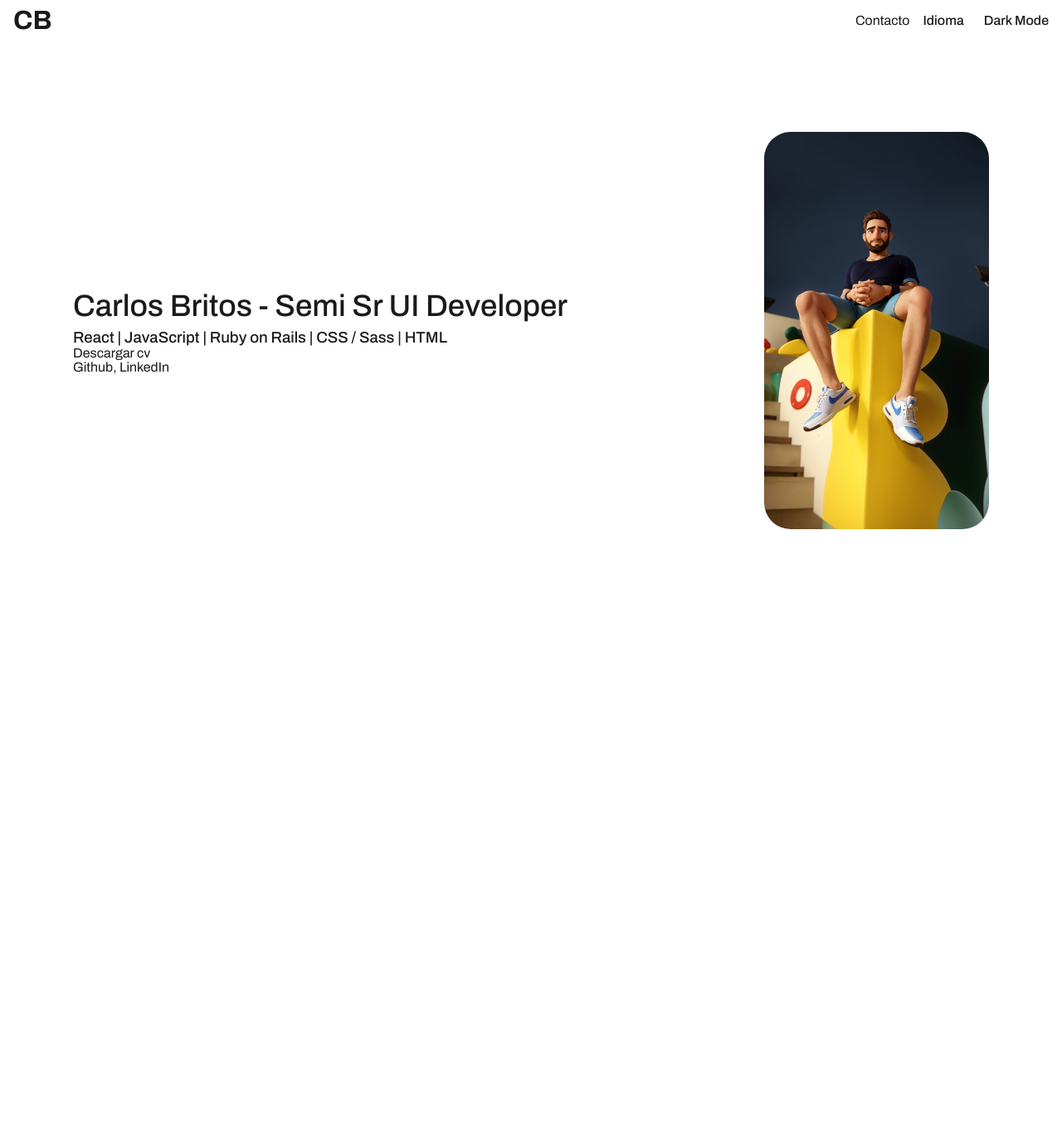
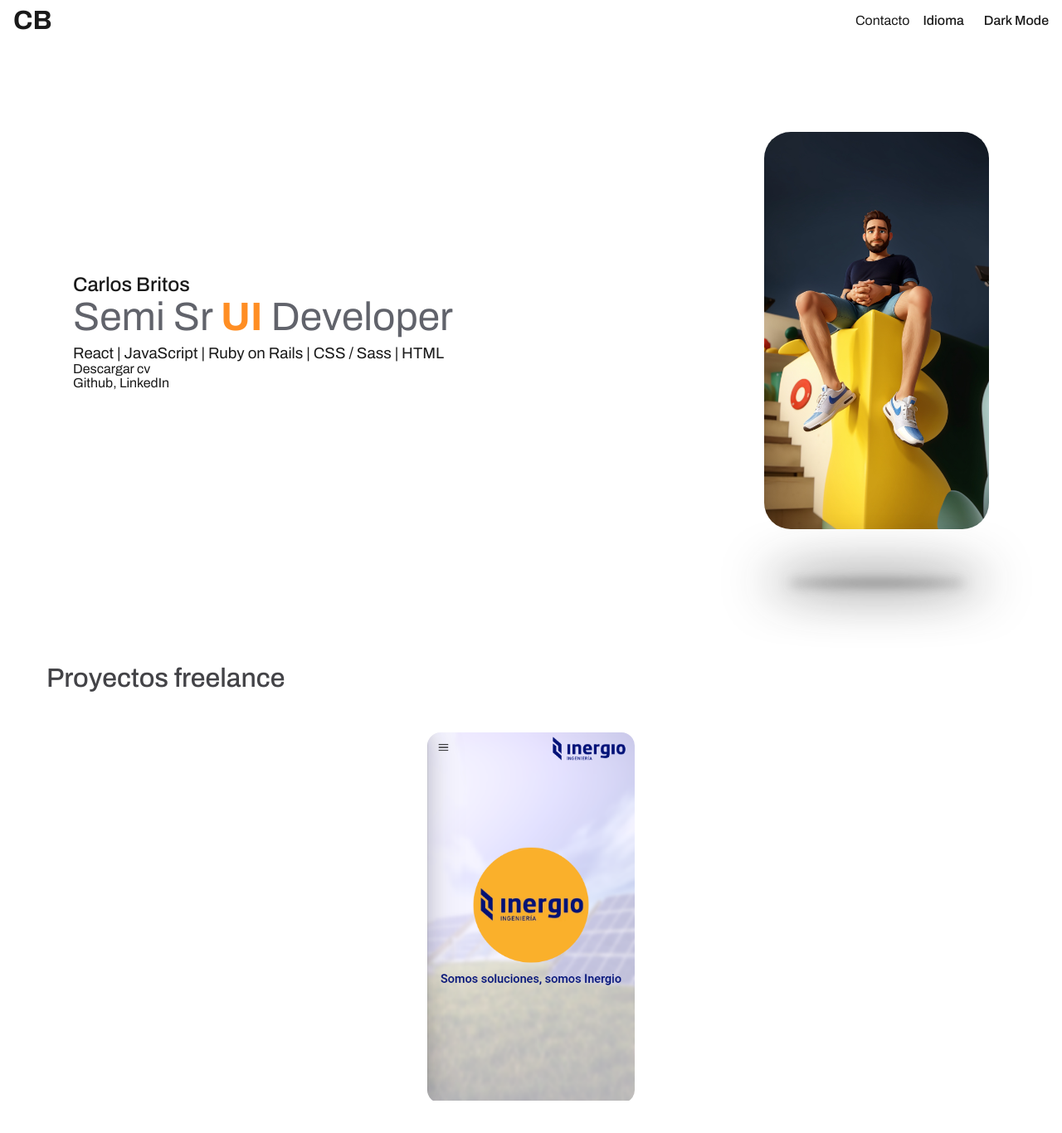
Before and after one commit to carlos-britos/portfolio, a React (Vite) app: page / in a window 1280 px wide. Shown: the top 1366 px of the page at 83% size. Before the commit the page ends 800 px from the top, so only its background shows below. Built offline with nearby package versions, Linux system fonts and the light colour scheme.

Commit message:
Add first section

```diff
--- a/index.html
+++ b/index.html
@@ -1,5 +1,5 @@
 <!doctype html>
-<html lang="en">
+<html lang="es">
   <head>
     <meta charset="UTF-8" />
     <link rel="icon" type="image/svg+xml" href="/vite.svg" />
--- a/src/assets/scss/abstracts/_variables.scss
+++ b/src/assets/scss/abstracts/_variables.scss
@@ -17,6 +17,21 @@
 	--primary-900: #0618ac;
 	--primary-950: #001278;
 
+	--neutral-50: #f5f5f6;
+	--neutral-100: #e5e6e8;
+	--neutral-200: #cecfd3;
+	--neutral-300: #acaeb4;
+	--neutral-400: #83858d;
+	--neutral-500: #61636b;
+	--neutral-600: #595b61;
+	--neutral-700: #4c4d52;
+	--neutral-700-op-70: #1d1e20b3;
+	--neutral-800: #434347;
+	--neutral-900: #3b3b3e;
+	--neutral-950: #242428;
+
+	--accent: #ff8e24;
+
 	--bg-transparent: #ccdbff80;
 	--bg-transparent-90: #ccdbffe6;
 
--- a/src/assets/scss/views/_home.scss
+++ b/src/assets/scss/views/_home.scss
@@ -18,12 +18,65 @@
         font-size: 2.3rem;
         margin-bottom: 0.5rem;
         font-weight: 500;
+
+        .name {
+          font-size: 1.5rem;
+        }
+
+        .range {
+          font-weight: 400;
+          color: var(--neutral-500);
+          font-size: 3rem;
+
+          .ui {
+            font-weight: 700;
+            color: var(--accent);
+            display: inline-block;
+            transition: .5s;
+          }
+
+          &:hover {
+            .ui {
+              transform: translateY(-10px);
+            }
+          }
+        }
       }
 
       &__description {
         color: var(--lt-color-gray-600);
-        font-weight: 500;
+        font-weight: 400;
       }
+    }
+  }
+
+  &__img {
+    position: relative;
+
+    &::before,
+    &::after {
+      content: "";
+      position: absolute;
+      border-radius: 50%;
+
+    }
+
+    &::before {
+      width: 100%;
+      height: 20px;
+      background: hsl(0deg 0% 10% / 80%);
+      bottom: -70px;
+      filter: blur(30px);
+    }
+
+    &::after {
+      width: 80%;
+      height: 6px;
+      background: hsl(0deg 0% 20% / 70%);
+      bottom: -65px;
+      filter: blur(7px);
+      left: 50%;
+      transform: translateX(-50%);
     }
   }
 
--- a/src/assets/scss/views/_index_views.scss
+++ b/src/assets/scss/views/_index_views.scss
@@ -1 +1,2 @@
-@use './home'
+@use './home';
+@use './proyects';
--- /dev/null
+++ b/src/assets/scss/views/_proyects.scss
@@ -0,0 +1,74 @@
+.proyects {
+  &__title {
+    max-width: 1200px;
+    margin: auto;
+    padding: 0 1rem;
+    font-size: 2rem;
+    font-weight: 500;
+    color: var(--neutral-800);
+  }
+
+  .cards {
+    margin-top: 3rem;
+
+    margin-bottom: 10rem;
+
+    .wrapper {
+      display: flex;
+      justify-content: center;
+
+      .card {
+        position: relative;
+        overflow: hidden;
+        border-radius: 1rem;
+
+        img {
+          // border-radius: 1rem;
+          max-width: 250px;
+          transition: .4s;
+        }
+
+        .info {
+          position: absolute;
+          width: 100%;
+          height: 100%;
+          background: var(--neutral-700-op-70);
+          top: 0;
+          left: 0;
+          border-radius: 1rem;
+          backdrop-filter: blur(5px);
+          display: flex;
+          flex-direction: column;
+          color: var(--white);
+          padding: 1rem;
+          transition: .4s;
+          opacity: 0;
+          pointer-events: none;
+
+          &__title {
+            margin-top: auto;
+            font-size: 2rem;
+            font-weight: 600;
+            margin-bottom: 1rem;
+          }
+
+          &__description {
+            color: var(--neutral-200);
+            margin-bottom: 1rem;
+          }
+        }
+
+        &:hover {
+          img {
+            transform: scale(1.1);
+            filter: saturate(0.3);
+          }
+
+          .info {
+            opacity: 1;
+          }
+        }
+      }
+    }
+  }
+}
--- a/src/components/views/Home.jsx
+++ b/src/components/views/Home.jsx
@@ -1,4 +1,5 @@
 import heroImage from '../../assets/images/hero-image.jpg'
+import inergioImage from '../../assets/images/inergio.png'
 // import { LandingSection } from '../components/LandingSection';
 // import { CardSection } from '../components/CardSection';
 // import { UsNetworks } from '../components/UsNetworks';
@@ -10,7 +11,12 @@ function Home() {
         <div className="hero__wrapper">
           <div className="hero__info">
             <h1 className="info__title">
-              Carlos Britos - Semi Sr UI Developer
+              <div className="name">
+                Carlos Britos
+              </div>
+              <div className="range">
+                Semi Sr <span className="ui">UI</span> Developer
+              </div>
             </h1>
 
             <h3 className="info__description">
@@ -33,6 +39,32 @@ function Home() {
           </div>
         </div>
       </section>
+      <section className='proyects freelance'>
+        <h1 className='proyects__title'>Proyectos freelance</h1>
+
+        {/* TODO: agregar swiper */}
+        <div className="cards">
+          <div className="wrapper">
+            <div className="card">
+              {/* TODO: Optimizar y mejorar la imagen */}
+              <img src={inergioImage} alt="Pantallazo principal de la web inergio.com.ar" />
+              <div className="info">
+                <div className="info__title">Inergio</div>
+
+                <div className="info__description">
+                  Landing web creada para conocer sus servicios y contactar de forma rapida y sencilla
+                </div>
+
+                <div className="info__tecnologies">
+                  {/* TODO: Pasar a chips */}
+                  React Sass / CSS Vite
+                </div>
+              </div>
+
+            </div>
+          </div>
+        </div>
+      </section>
       {/* {landingSections.map((section, index) => (
         <LandingSection key={index} section={section} />
       ))}
```
Also changed, not shown: src/assets/images/inergio.png (added).
